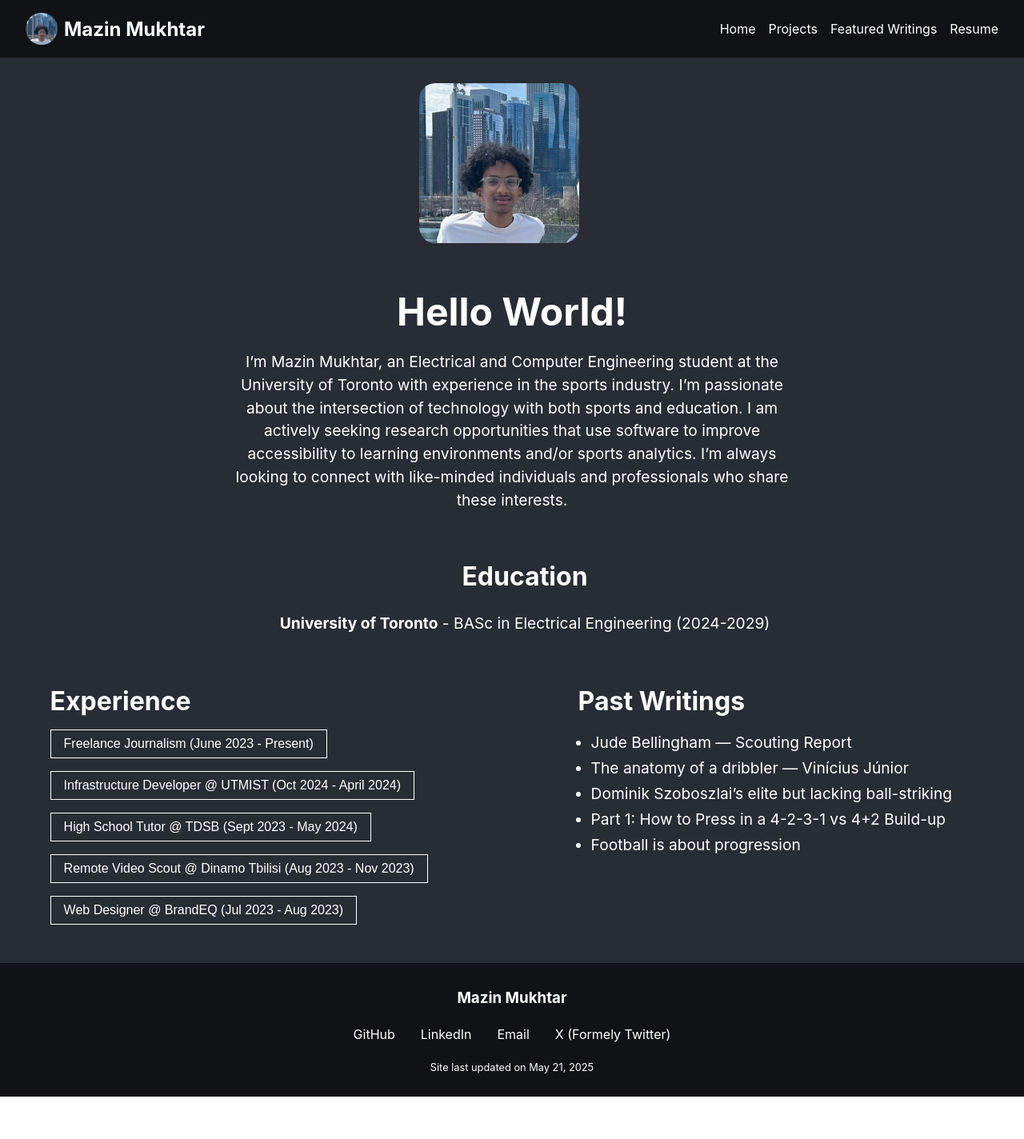
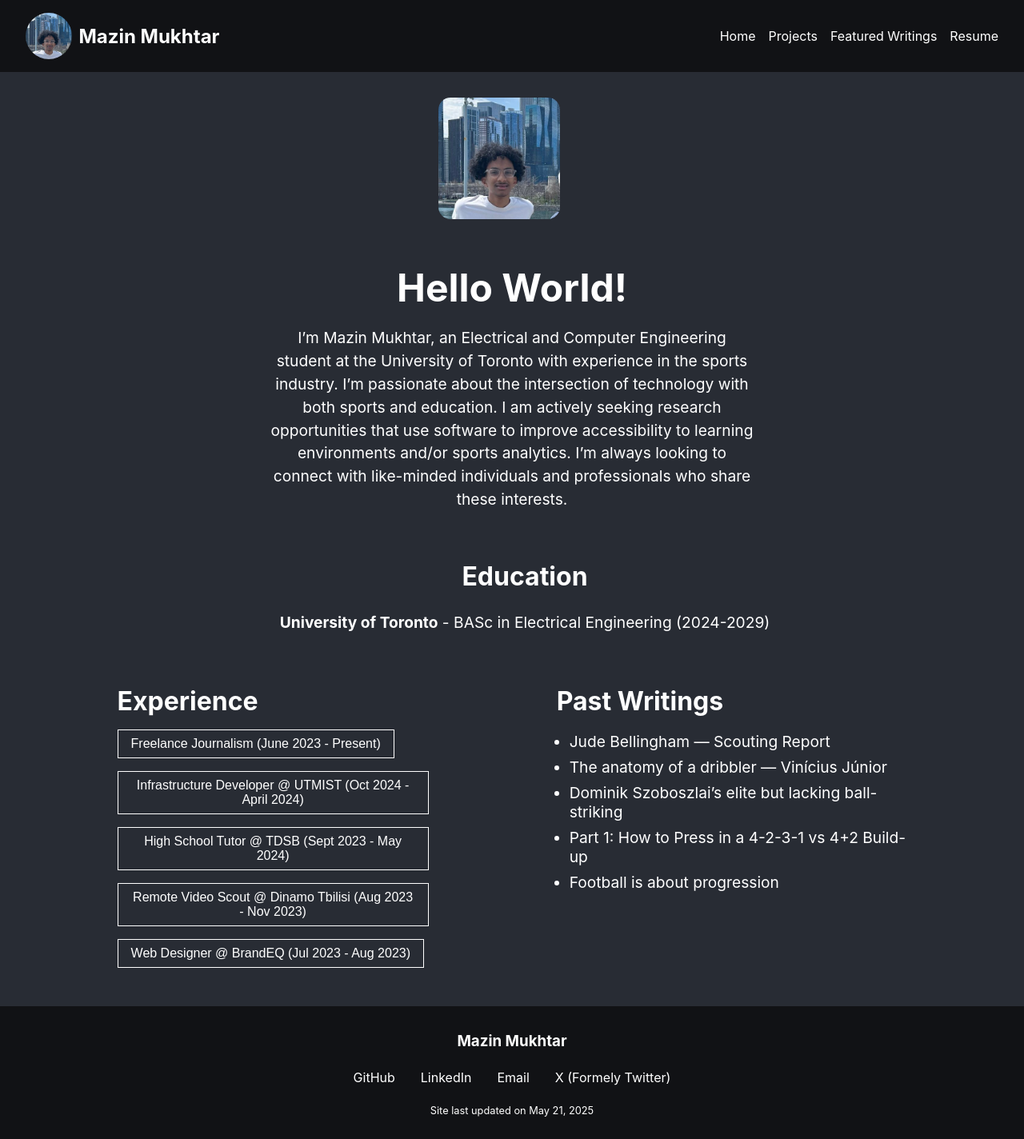
Before and after one commit to MazinMukhtar/mazinmukhtar.github.io, a React (Create React App) app: page / in a window 1280 px wide. Shown: the whole page at 80% size. Before the commit the page ends 1371 px from the top, so only its background shows below. Built offline with nearby package versions, Linux system fonts and the light colour scheme.

Commit message:
Added resume

```diff
--- a/src/App.css
+++ b/src/App.css
@@ -38,8 +38,8 @@ html, body, #root {
 }
 
 .header-profile-image {
-  width: 40px;
-  height: 40px;
+  width: 10%;
+  height: 10%;
   object-fit: cover;
   border-radius: 50%;
   margin-right: 0.5rem;
@@ -61,8 +61,8 @@ html, body, #root {
 }
 
 .profile-image {
-  width: 200px;
-  height: 200px;
+  width: 12.5%;
+  height: 12.5%;
   object-fit: cover;
   border-radius: 10%;
   margin-right: 2rem;
@@ -78,7 +78,7 @@ html, body, #root {
 }
 
 .about-me {
-  max-width: 700px;
+  max-width: 50%;
 }
 
 .about-me h1 {
@@ -111,13 +111,13 @@ html, body, #root {
   align-items: flex-start;
   gap: 10rem;
   margin: 0 auto;
-  max-width: 1400px;
+  max-width: 80%;
 }
 
 .experience-pair > .experience {
   flex: 0 0 60%;
   min-width: 0;
-  max-width: 500px;
+  max-width: 40%;
 }
 
 .experience-pair > .past-writings {
```
Also changed, not shown: 1 other file (tests, documents, lock files or other folders).
